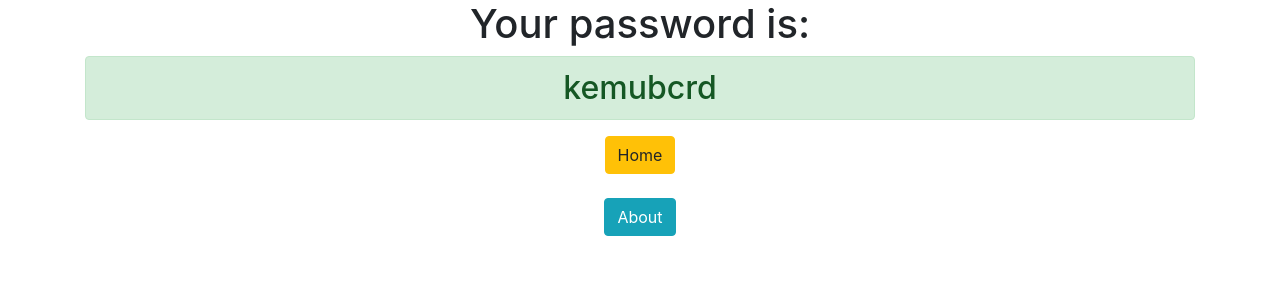
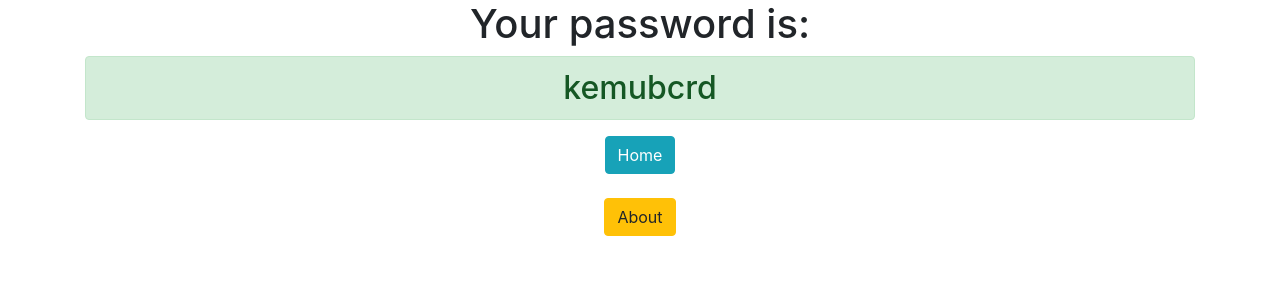
Before and after one commit to tdhcau/django3-password-generator, a Django app: page /password/ in a window 1280 px wide. Shown: the top 300 px of the page. Run offline with Django 3.2, Linux system fonts and the light colour scheme; some libraries are stand-ins or nearby versions.

Commit message:
some tweaks

```diff
--- a/generator/templates/generator/password.html
+++ b/generator/templates/generator/password.html
@@ -2,8 +2,8 @@
 <div class="container text-center">
   <h1>Your password is:</h1>
   <h2 class="alert alert-success">{{ password }}</h2>
-  <a href="{% url 'home' %}" class="btn btn-warning">Home</a>
+  <a href="{% url 'home' %}" class="btn btn-info">Home</a>
   <br>
   <br>
-  <a href="{% url 'about' %}" class="btn btn-info">About</a>
+  <a href="{% url 'about' %}" class="btn btn-warning">About</a>
 </div>
--- a/password_generator/settings.py
+++ b/password_generator/settings.py
@@ -20,7 +20,7 @@ BASE_DIR = os.path.dirname(os.path.dirname(os.path.abspath(__file__)))
 # See https://docs.djangoproject.com/en/3.0/howto/deployment/checklist/
 
 # SECURITY WARNING: keep the secret key used in production secret!
-SECRET_KEY = '=8#c+we0&+#!&!-d=c*w9t^ufisg&3isaz$7au^s_w$^0fdx$i'
+SECRET_KEY = '=8#c+we0&+#!&!-d=c*w9t^ufEXTRABITisg&3isaz$7au^s_w$^0fdx$i'
 
 # SECURITY WARNING: don't run with debug turned on in production!
 DEBUG = True
```
